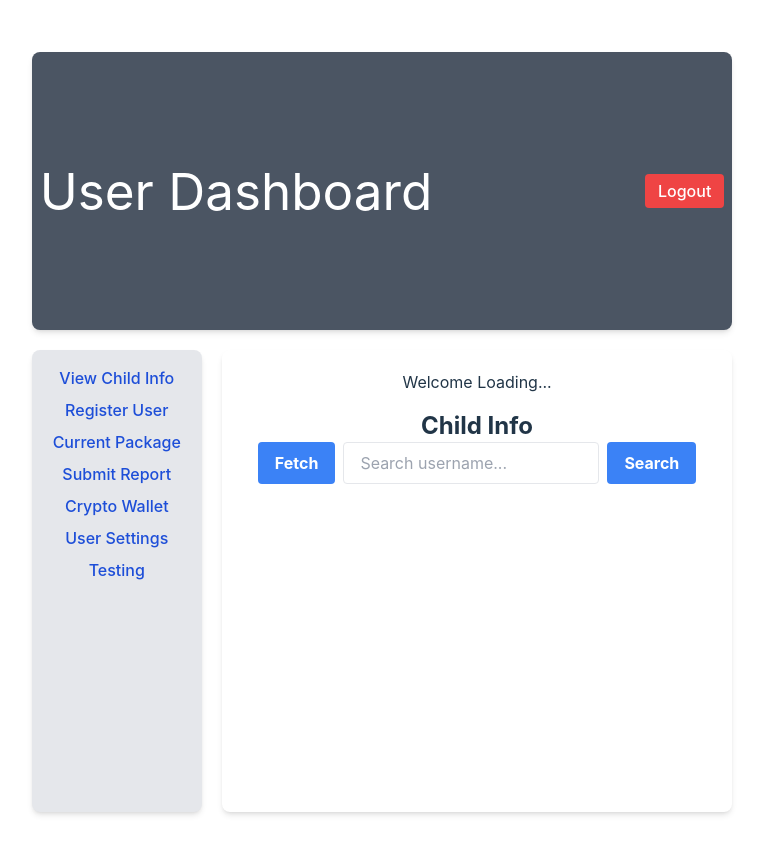
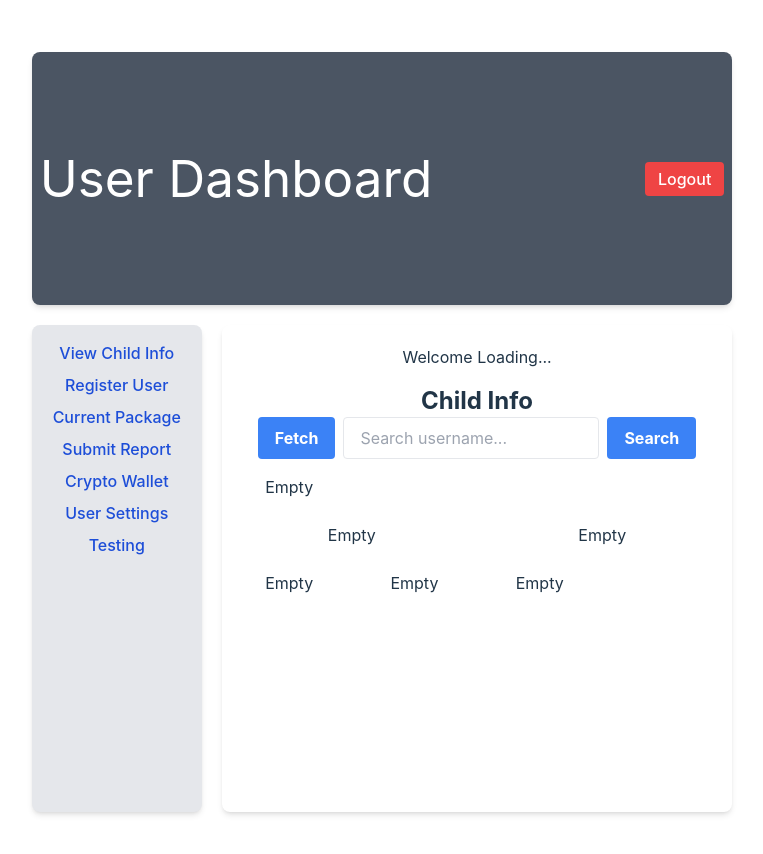
Before and after one commit to Yojimboshi/database_front, a React (Vite) app: page /user/current/childinfo in a window 1280 px wide. Shown: the top 854 px of the page, without its empty margins (258-1021 px from the left). Built offline with nearby package versions, Linux system fonts and the light colour scheme; no server answers.

Commit message:
update tree design

```diff
--- a/src/components/user/GetChildInfo.tsx
+++ b/src/components/user/GetChildInfo.tsx
@@ -19,7 +19,7 @@ const GetChildInfo: React.FC = () => {
     const [hasChildren, setHasChildren] = useState(false); // State variable to track children
     const [isModalOpen, setModalOpen] = useState(false);
     const [modalContent, setModalContent] = useState<JSX.Element | null>(null);
-    // console.log(childInfo);
+    console.log(rightGrandchildUsername);
 
     const openAddUserModal = () => {
         const parentID = childInfo.user?.id ? parseInt(childInfo.user.id as string, 10) : null;
@@ -193,7 +193,8 @@ const GetChildInfo: React.FC = () => {
                             </div>
                         </div>
                     ) : (
-                        <div className='text-slate-900'>
+                        <div onClick={openAddUserModal}>
+                            Empty
                         </div>
                     )}
                 </ul>
@@ -213,7 +214,7 @@ const GetChildInfo: React.FC = () => {
                             </div>
                         </div>
                     ) : (
-                        <div className="text-slate-900"></div>
+                        <div onClick={openAddUserModal}>Empty</div>
                     )}
                 </ul>
 
@@ -233,7 +234,8 @@ const GetChildInfo: React.FC = () => {
                             </div>
                         </div>
                     ) : (
-                        <div className='text-slate-900'>
+                        <div onClick={openAddUserModal}>
+                            Empty
                         </div>
                     )}
                 </ul>
@@ -253,7 +255,8 @@ const GetChildInfo: React.FC = () => {
                             </div>
                         </div>
                     ) : (
-                        <div className='text-slate-900'>
+                        <div onClick={openAddUserModal}>
+                            Empty
                         </div>
                     )}
                 </ul>
@@ -271,7 +274,7 @@ const GetChildInfo: React.FC = () => {
                         </div>
                     </div>
                 ):(
-                    <div></div>
+                    <div onClick={openAddUserModal}>Empty</div>
                 )}
 
                 {/* Right Side */}
@@ -290,17 +293,18 @@ const GetChildInfo: React.FC = () => {
                             </div>
                         </div>
                     ) : (
-                        <div className='text-slate-900'>
+                        <div onClick={openAddUserModal}>
+                            Empty
                         </div>
                     )}
                 </ul>
                 {/* Right Grandchildren */}
-                <ul className="list-disc row-start-4 row-start-5 col-start-7 col-end-8">
+                {/* <ul className="list-disc row-start-4 row-start-5 col-start-7 col-end-8">
                     {rightGrandchildUsername.length > 0 ? (
                         <div className='tooltip text-slate-900'>
                             <div className="username-info" onClick={() => handleChildUsernameClick(rightGrandchildUsername[1].username)}>
                                 <img src={userIcon} alt="User Icon" className="h-6 w-6 m-auto" onClick={() => handleChildUsernameClick(rightGrandchildUsername[1].username)}/>
-                                {rightGrandchildUsername[0].username}
+                                {rightGrandchildUsername[1].username}
                                 <div className='tooltiptext flex flex-col'>
                                     <p>Left Carry Forward: {rightGrandchildUsername[1].leftCarryForward}</p>
                                     <p>Right Carry Forward: {rightGrandchildUsername[1].rightCarryForward}</p>
@@ -309,10 +313,11 @@ const GetChildInfo: React.FC = () => {
                             </div>
                         </div>
                     ) : (
-                        <div className='text-slate-900'>
+                        <div onClick={openAddUserModal}>
+                            Empty
                         </div>
                     )}
-                </ul>
+                </ul> */}
 
                 {/* Grandchildren Line Part */}
                 {rightGrandchildUsername.length > 0 ?(
--- a/src/components/user/style.css
+++ b/src/components/user/style.css
@@ -129,8 +129,8 @@
 
 .tooltip {
     display: inline-block;
-    position: relative;
-    z-index: 1;
+    /* position: relative;
+    z-index: 1; */
 }
 
 .username-info {
@@ -143,8 +143,6 @@
 .username-info img {
     display: block;
     margin: 0 auto 5px;
-    position: relative;
-    z-index: -99999999; /* Set z-index to -1 to send it to the back */
 }
 
 /* Adjust the z-index for tooltips to be above the user icon */
@@ -169,34 +167,3 @@
     opacity: 0;
     transition: opacity 0.3s;
 }
-
-
-
-.tooltiptextGrandchild {
-    visibility: hidden;
-    width: 12rem;
-    max-width: 20rem !important;
-    background-color: gray;
-    color: #fff;
-    text-align: center;
-    border-radius: 6px;
-    padding: 10px;
-    position: absolute;
-    top: 100%;
-    left: 0;
-    transform: translate(0, 5px);
-    opacity: 0;
-    transition: opacity 0.3s;
-}
-
-
-.grandchild-info {
-    display: inline-block;
-    position: relative;
-    z-index: 1; /* Ensure the username is above other elements */
-}
-
-.grandchild-info:hover .tooltiptextGrandchild {
-    visibility: visible;
-    opacity: 1;
-}
```
